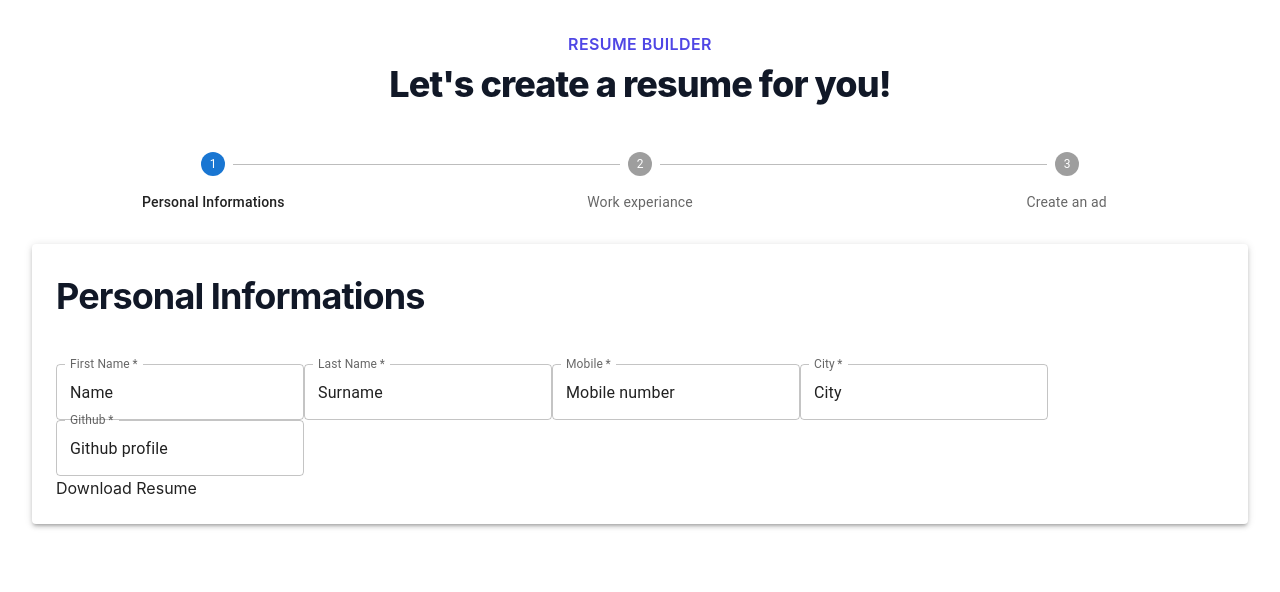
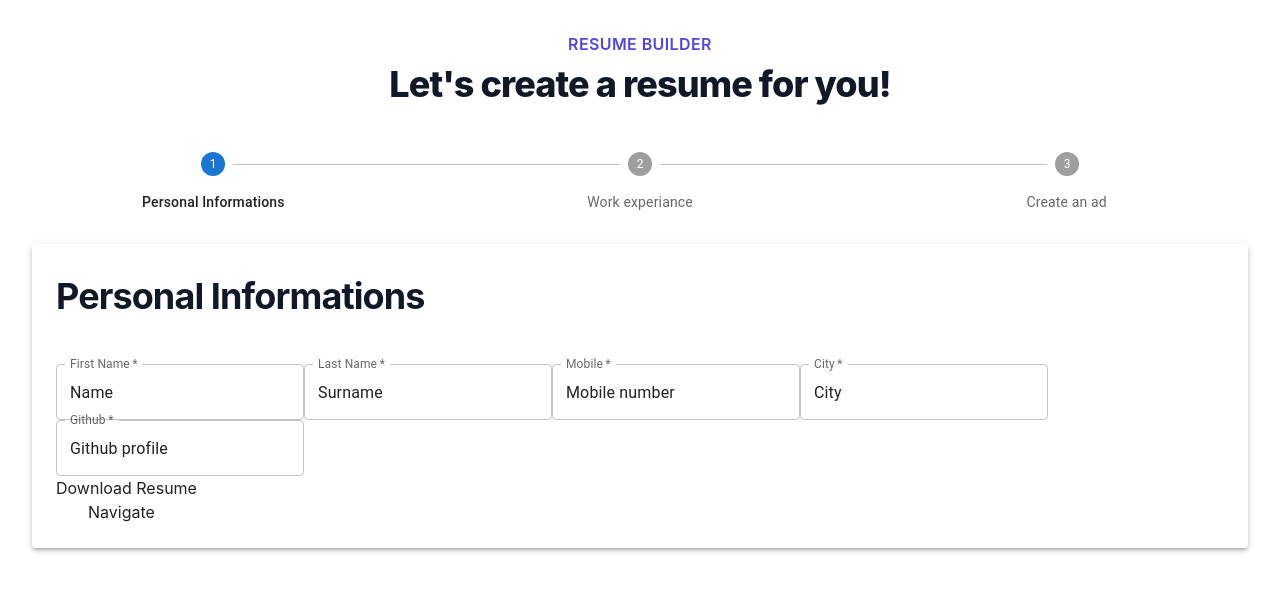
Before and after one commit to dziekiczan1/resumebuilder, a React (Create React App) app in the folder client/: page / in a window 1280 px wide. Shown: the top 592 px of the page. Built offline with nearby package versions, Linux system fonts and the light colour scheme.

Commit message:
added routes and WorkExp component

```diff
--- a/client/package.json
+++ b/client/package.json
@@ -19,6 +19,7 @@
     "react": "^18.2.0",
     "react-dom": "^18.2.0",
     "react-redux": "^8.0.2",
+    "react-router-dom": "^6.3.0",
     "react-scripts": "5.0.1",
     "typescript": "^4.7.4",
     "web-vitals": "^2.1.4"
--- a/client/src/App.tsx
+++ b/client/src/App.tsx
@@ -1,9 +1,14 @@
 import React from "react";
 import "./App.css";
-import ResumeForm from "./components/ResumeForm";
+
+import Paper from "@mui/material/Paper";
 import Stepper from "@mui/material/Stepper";
 import Step from "@mui/material/Step";
 import StepLabel from "@mui/material/StepLabel";
+
+import { BrowserRouter, Routes, Route } from "react-router-dom";
+import WorkExperiance from "./components/WorkExperiance";
+import PersonalInfo from "./components/PersonalInfo";
 
 const App = () => {
   const steps = ["Personal Informations", "Work experiance", "Create an ad"];
@@ -25,7 +30,14 @@ const App = () => {
           ))}
         </Stepper>
       </div>
-      <ResumeForm />
+      <Paper elevation={3} className="m-8 p-6">
+        <BrowserRouter>
+          <Routes>
+            <Route path="/" element={<PersonalInfo />} />
+            <Route path="/workexp" element={<WorkExperiance />} />
+          </Routes>
+        </BrowserRouter>
+      </Paper>
     </>
   );
 };
--- /dev/null
+++ b/client/src/components/PersonalInfo.tsx
@@ -0,0 +1,95 @@
+import React, { useState } from "react";
+import { useNavigate } from "react-router-dom";
+import axios from "axios";
+import saveAs from "file-saver";
+import TextField from "@mui/material/TextField";
+
+const PersonalInfo = () => {
+  const navigate = useNavigate();
+  const [name, setName] = useState({
+    name: "Name",
+    surname: "Surname",
+    mobile: "Mobile number",
+    city: "City",
+    github: "Github profile",
+  });
+
+  const nextStep = (e: any) => {
+    e.preventDefault();
+
+    const data = { name: name };
+
+    axios
+      .post("http://localhost:5000/resume-createpdf", data)
+      .then(() =>
+        axios.get("http://localhost:5000/resume-fetchpdf", {
+          responseType: "blob",
+        })
+      )
+      .then((res) => {
+        const pdfBlob = new Blob([res.data], { type: "application/pdf" });
+
+        saveAs(pdfBlob, "Resume.pdf");
+      });
+
+    e.target.reset();
+  };
+
+  return (
+    <>
+      <p className="mt-2 mb-12 text-lg leading-8 font-bold tracking-tight text-gray-900 sm:text-4xl">
+        Personal Informations
+      </p>
+
+      <form onSubmit={nextStep}>
+        <TextField
+          required
+          id="outlined-required"
+          label="First Name"
+          defaultValue={name.name}
+          onChange={(e) => setName({ ...name, name: e.target.value })}
+        />
+
+        <TextField
+          required
+          id="outlined-required"
+          label="Last Name"
+          defaultValue={name.surname}
+          onChange={(e) => setName({ ...name, surname: e.target.value })}
+        />
+
+        <TextField
+          required
+          id="outlined-required"
+          label="Mobile"
+          defaultValue={name.mobile}
+          onChange={(e) => setName({ ...name, mobile: e.target.value })}
+        />
+
+        <TextField
+          required
+          id="outlined-required"
+          label="City"
+          defaultValue={name.city}
+          onChange={(e) => setName({ ...name, city: e.target.value })}
+        />
+
+        <TextField
+          required
+          id="outlined-required"
+          label="Github"
+          defaultValue={name.github}
+          onChange={(e) => setName({ ...name, github: e.target.value })}
+        />
+        <div>
+          <button type="submit">Download Resume</button>
+        </div>
+      </form>
+      <button className="pl-8" onClick={() => navigate("/workexp")}>
+        Navigate
+      </button>
+    </>
+  );
+};
+
+export default PersonalInfo;
--- a/client/src/components/ResumeForm.tsx
+++ b/client/src/components/ResumeForm.tsx
@@ -1,90 +1,11 @@
 import React, { useState } from "react";
-import axios from "axios";
-import saveAs from "file-saver";
-import TextField from "@mui/material/TextField";
-import Box from "@mui/material/Box";
 import Paper from "@mui/material/Paper";
+import PersonalInfo from "./PersonalInfo";
 
 const ResumeForm = () => {
-  const [name, setName] = useState({
-    name: "Name",
-    surname: "Surname",
-    mobile: "Mobile number",
-    city: "City",
-    github: "Github profile",
-  });
-
-  const nextStep = (e: any) => {
-    e.preventDefault();
-
-    const data = { name: name };
-
-    axios
-      .post("http://localhost:5000/resume-createpdf", data)
-      .then(() =>
-        axios.get("http://localhost:5000/resume-fetchpdf", {
-          responseType: "blob",
-        })
-      )
-      .then((res) => {
-        const pdfBlob = new Blob([res.data], { type: "application/pdf" });
-
-        saveAs(pdfBlob, "Resume.pdf");
-      });
-
-    e.target.reset();
-  };
-
   return (
     <Paper elevation={3} className="m-8 p-6">
-      <p className="mt-2 mb-12 text-lg leading-8 font-bold tracking-tight text-gray-900 sm:text-4xl">
-        Personal Informations
-      </p>
-
-      <form onSubmit={nextStep}>
-        <TextField
-          required
-          id="outlined-required"
-          label="First Name"
-          defaultValue={name.name}
-          onChange={(e) => setName({ ...name, name: e.target.value })}
-        />
-
-        <TextField
-          required
-          id="outlined-required"
-          label="Last Name"
-          defaultValue={name.surname}
-          onChange={(e) => setName({ ...name, surname: e.target.value })}
-        />
-
-        <TextField
-          required
-          id="outlined-required"
-          label="Mobile"
-          defaultValue={name.mobile}
-          onChange={(e) => setName({ ...name, mobile: e.target.value })}
-        />
-
-        <TextField
-          required
-          id="outlined-required"
-          label="City"
-          defaultValue={name.city}
-          onChange={(e) => setName({ ...name, city: e.target.value })}
-        />
-
-        <TextField
-          required
-          id="outlined-required"
-          label="Github"
-          defaultValue={name.github}
-          onChange={(e) => setName({ ...name, github: e.target.value })}
-        />
-        <div>
-          <button type="submit">Download Resume</button>
-        </div>
-      </form>
+      <PersonalInfo />
     </Paper>
   );
 };
--- /dev/null
+++ b/client/src/components/WorkExperiance.tsx
@@ -0,0 +1,16 @@
+import React from "react";
+import { useNavigate } from "react-router-dom";
+
+const WorkExperiance = () => {
+  const navigate = useNavigate();
+  return (
+    <div>
+      WorkExperiance{" "}
+      <button className="pl-8" onClick={() => navigate(-1)}>
+        Navigate
+      </button>
+    </div>
+  );
+};
+
+export default WorkExperiance;
--- a/client/src/index.tsx
+++ b/client/src/index.tsx
@@ -2,6 +2,8 @@ import React from "react";
 import ReactDOM from "react-dom/client";
 import "./index.css";
 import App from "./App";
+import PersonalInfo from "./components/PersonalInfo";
+import WorkExperiance from "./components/WorkExperiance";
 
 const root = ReactDOM.createRoot(
   document.getElementById("root") as HTMLElement
```
Also changed, not shown: 1 other file (tests, documents, lock files or other folders).
